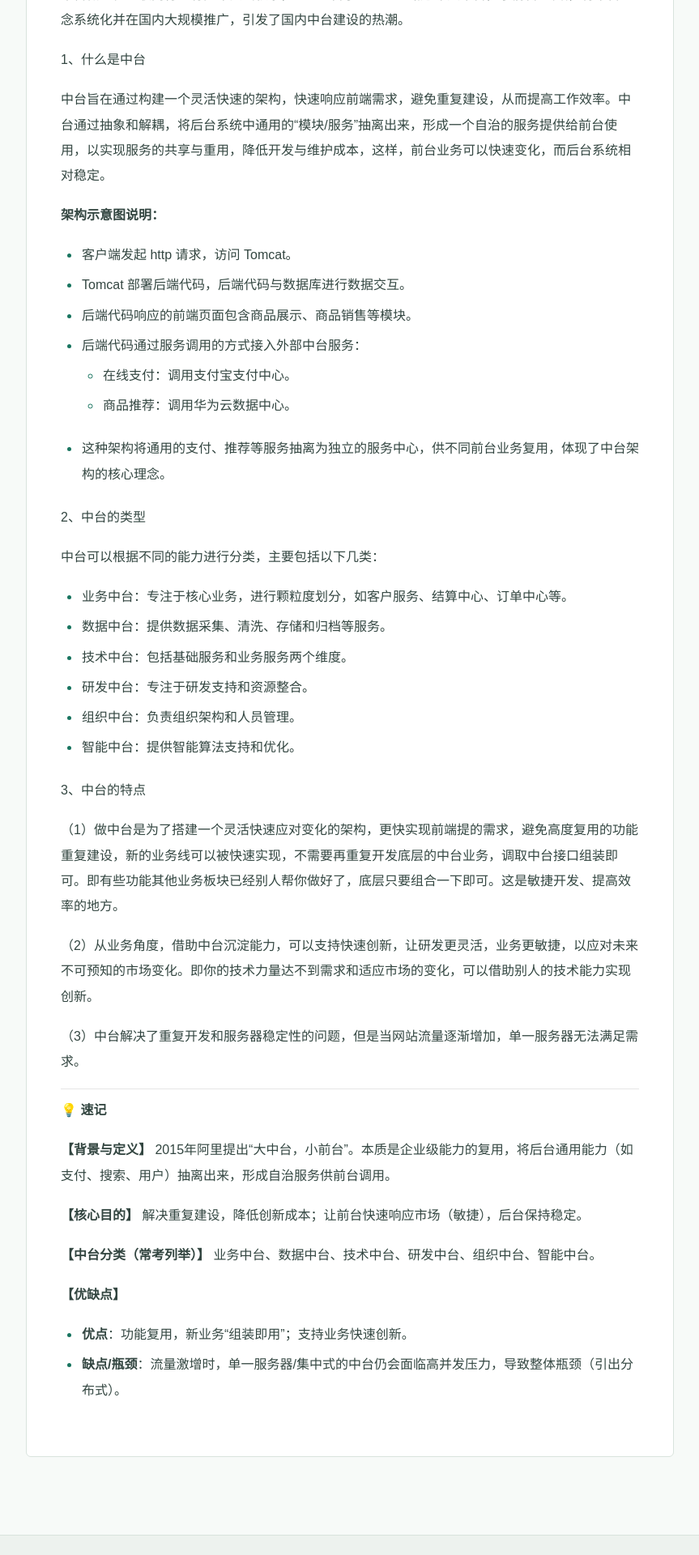
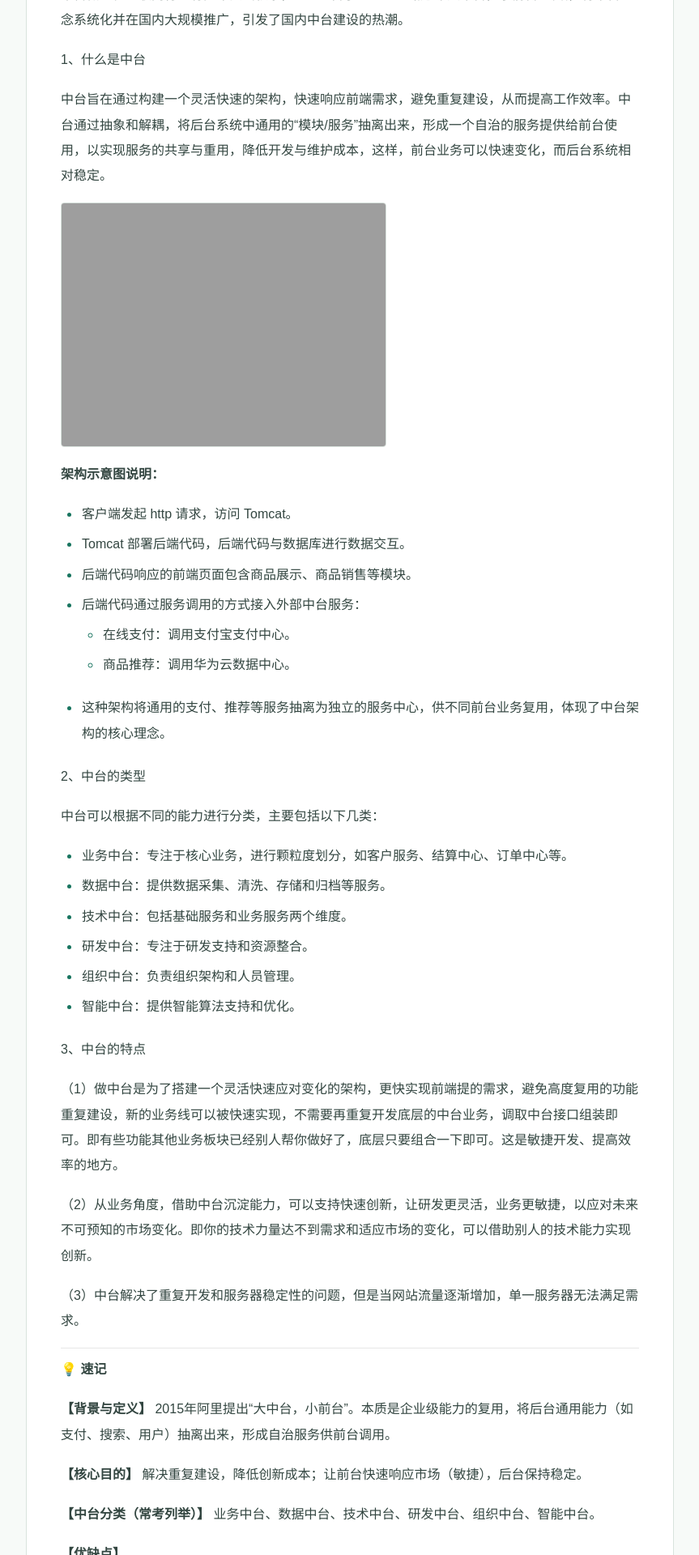
Before and after one commit to XiaoHeiXian/xiaoheixian.github.io, a Jekyll site: the page built from posts/2026-09-23-middle-platform-architecture.md, in a window 1280 px wide. Shown: the part 306-2226 px from the top of the page at 81% size, without its empty margins (208-1071 px from the left). Built offline with Jekyll 4.4.1, drawn with Linux system fonts in a browser that asks for light colours.

Commit message:
docs: update 中台架构

```diff
--- a/posts/2026-09-23-middle-platform-architecture.md
+++ b/posts/2026-09-23-middle-platform-architecture.md
@@ -14,6 +14,8 @@ permalink: /posts/2026-09-23-middle-platform-architecture.html
 1、什么是中台
 
 中台旨在通过构建一个灵活快速的架构，快速响应前端需求，避免重复建设，从而提高工作效率。中台通过抽象和解耦，将后台系统中通用的“模块/服务”抽离出来，形成一个自治的服务提供给前台使用，以实现服务的共享与重用，降低开发与维护成本，这样，前台业务可以快速变化，而后台系统相对稳定。
+
+![架构示意图](https://xiaoheixian.github.io/posts/assets/291_65.png)
 
 **架构示意图说明：**
 
```
